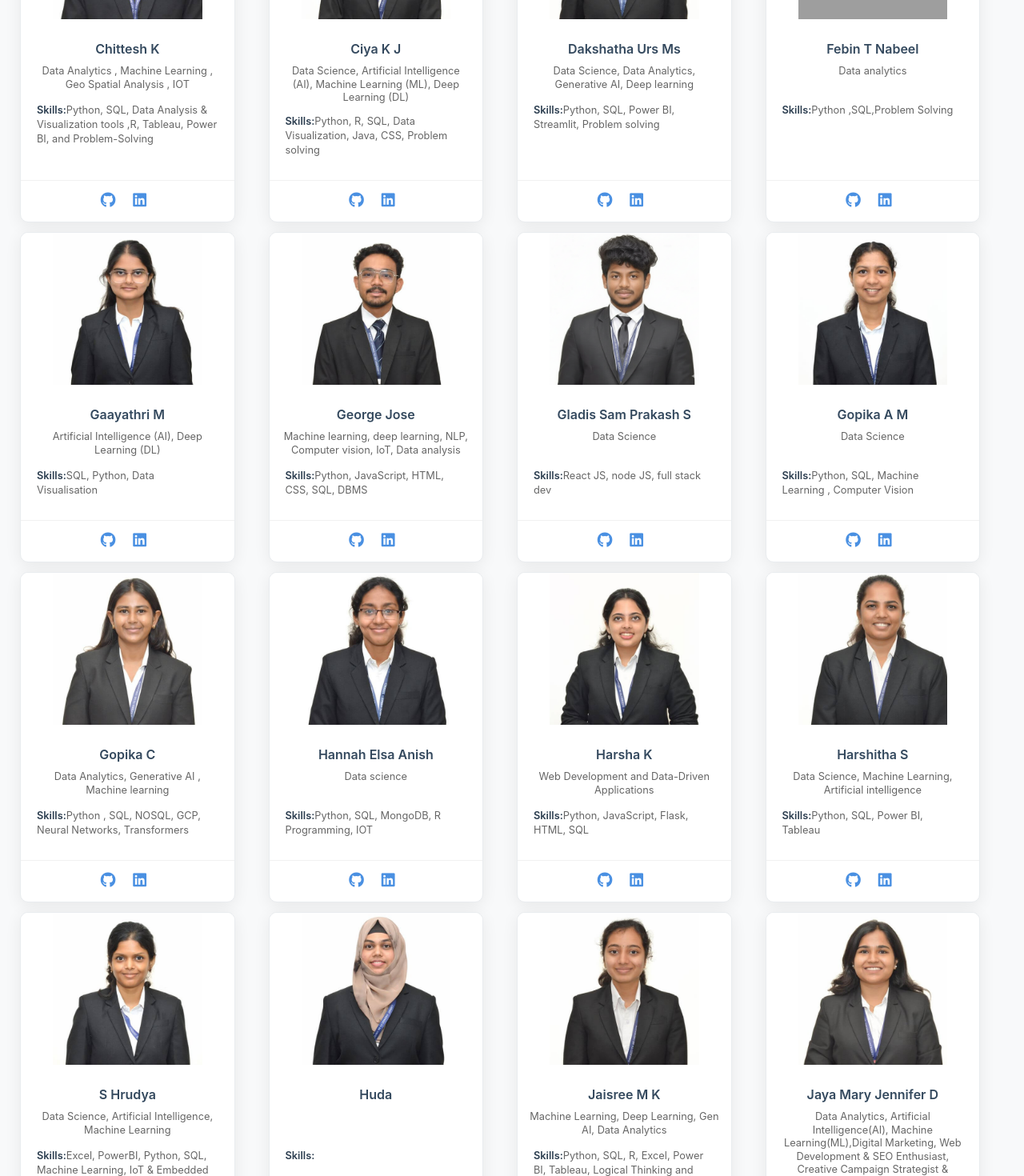
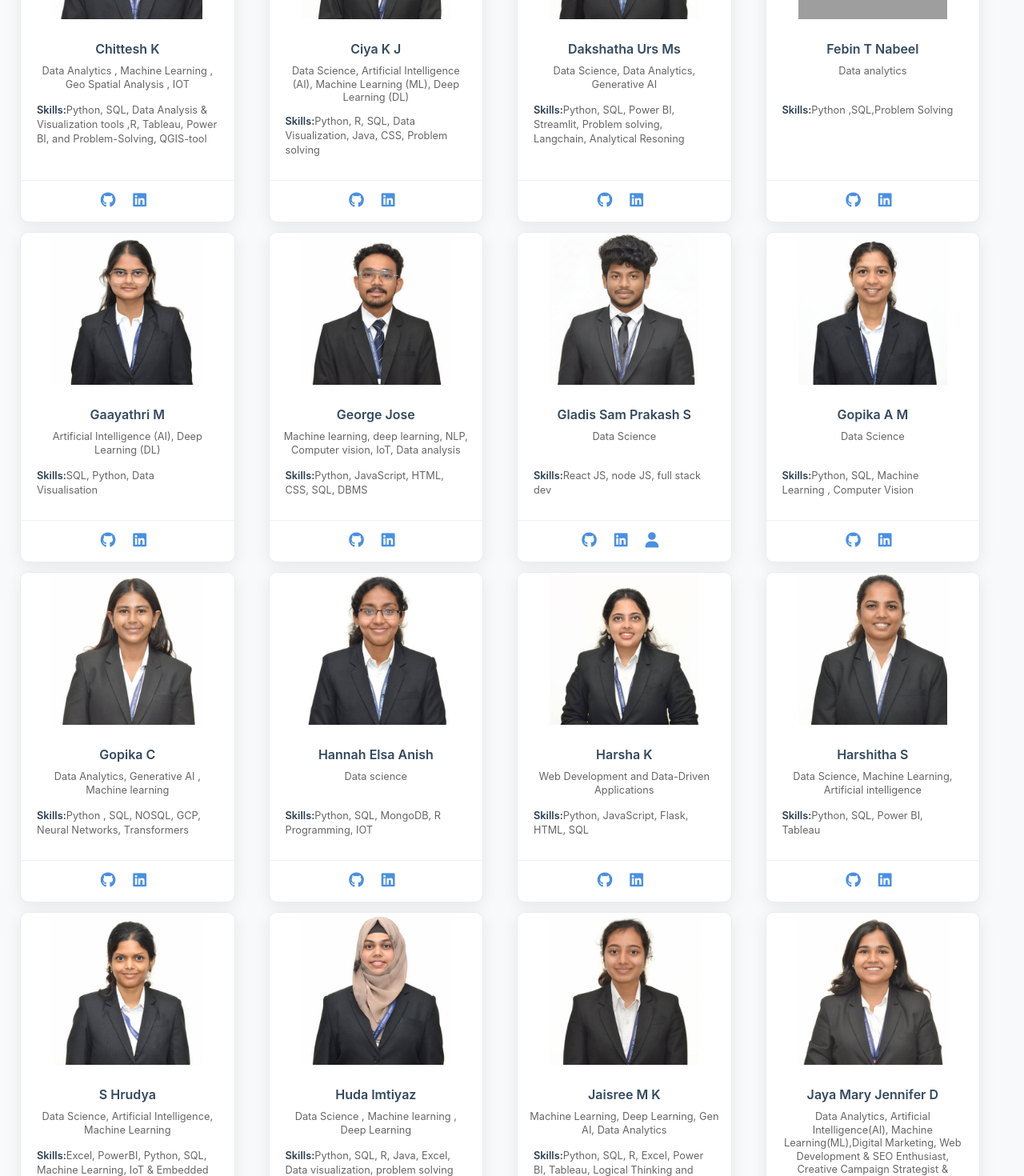
Before and after one commit to GALDII/placement-profile, a React (Create React App) app: page / in a window 1280 px wide. Shown: the part 4060-5530 px from the top of the page at 80% size. Built offline with nearby package versions, Linux system fonts and the light colour scheme; grey boxes are pictures that could not be loaded.

Commit message:
portfolio added

```diff
--- a/src/components/StudentProfiles.js
+++ b/src/components/StudentProfiles.js
@@ -99,7 +99,8 @@ const profiles = [
     skills: 'Python, sql, tableau, R, SQL, ML(Model building), AI',
     github: 'https://github.com/Bull9016',
     linkedin: 'https://www.linkedin.com/in/bhargav-reddy-k-71829121b',
-    photo: '/assets/Bhargav.JPG'
+    photo: '/assets/Bhargav.JPG',
+    portfolio: 'https://bull9016.github.io/portfolio-main/'
   },
   {
     name: 'Bhavya Sree S',
@@ -136,7 +137,7 @@ const profiles = [
   {
     name: 'Chittesh K',
     specialization: 'Data Analytics , Machine Learning , Geo Spatial Analysis , IOT',
-    skills: 'Python, SQL, Data Analysis & Visualization tools ,R, Tableau, Power BI, and Problem-Solving',
+    skills: 'Python, SQL, Data Analysis & Visualization tools ,R, Tableau, Power BI, and Problem-Solving, QGIS-tool',
     github: 'https://github.com/Chittesh2324',
     linkedin: 'https://www.linkedin.com/in/chittesh-karthikeyan-6aba4023b/',
     photo: '/assets/chittesh.jpg'
@@ -151,8 +152,8 @@ const profiles = [
   },
   {
     name: 'Dakshatha Urs Ms',
-    specialization: 'Data Science, Data Analytics, Generative AI, Deep learning',
-    skills: 'Python, SQL, Power BI, Streamlit, Problem solving',
+    specialization: 'Data Science, Data Analytics, Generative AI',
+    skills: 'Python, SQL, Power BI, Streamlit, Problem solving, Langchain, Analytical Resoning',
     github: 'https://github.com/Dakshatha1609',
     linkedin: 'https://www.linkedin.com/in/dakshatha-urs-24a78a282/',
     photo: '/assets/Dakshatha.JPG'
@@ -187,7 +188,8 @@ const profiles = [
     skills: 'React JS, node JS, full stack dev',
     github: 'https://github.com/GALDII',
     linkedin: 'https://www.linkedin.com/in/gladis-sam-3125b122a/',
-    photo: '/assets/Sam.png'
+    photo: '/assets/Sam.png',
+    portfolio: 'https://galdii.github.io/portfolio'
   },
   {
     name: 'Gopika A M',
@@ -238,11 +240,11 @@ const profiles = [
     photo: '/assets/Hrudya.JPG'
   },
   {
-    name: 'Huda',
-    specialization: '',
-    skills: '',
-    github: '',
-    linkedin: '',
+    name: 'Huda Imtiyaz ',
+    specialization: 'Data Science , Machine learning , Deep Learning',
+    skills: 'Python, SQL, R, Java, Excel, Data visualization, problem solving ',
+    github: 'https://github.com/HudaImtiyaz',
+    linkedin: 'linkedin.com/in/huda-imtiyaz',
     photo: '/assets/Huda.JPG'
   },
   {
@@ -350,11 +352,11 @@ const profiles = [
     photo: '/assets/madhupa.jpg'
   },
   {
-    name: 'Manish',
-    specialization: '',
-    skills: '',
-    github: '',
-    linkedin: '',
+    name: 'Manish Karautia',
+    specialization: 'Data Science, AI, ANALYTICS ',
+    skills: 'Python, SQL, NO SQL, STATISTICS ',
+    github: 'https://github.com/manish-karautia',
+    linkedin: 'https://www.linkedin.com/in/manish-karautia-b86395211/',
     photo: '/assets/manish.jpg'
   },
   {
@@ -617,7 +619,7 @@ const profiles = [
     name: 'Swetha S',
     specialization: 'Data Science, Computer Science, Mathematics, Statistics, Machine Learning, Artificial Intelligence',
     skills: 'Python, R, SQL, and Machine Learning, Project Management, Presentations, Retail, Business Intelligence',
-    github: 'https://github.com/swetha-s-2',
+    github: 'https://github.com/swetha-s-27',
     linkedin: 'https://www.linkedin.com/in/swetha-s-0301a717a',
     photo: '/assets/Swetha.JPG'
   },
@@ -654,11 +656,11 @@ const profiles = [
     photo: '/assets/Toshima.JPG'
   },
   {
-    name: 'Umang',
-    specialization: '',
-    skills: '',
-    github: '',
-    linkedin: '',
+    name: 'Umang Adesara',
+    specialization: 'Data Analytics, Data Science, Software Development',
+    skills: 'Python, SQL, HTML, CSS, JS, TS, Analytical Thinking, Problem Solving',
+    github: 'https://github.com/umang710',
+    linkedin: 'https://www.linkedin.com/in/umangadesara710/',
     photo: '/assets/Umang.JPG'
   },
   {
```
